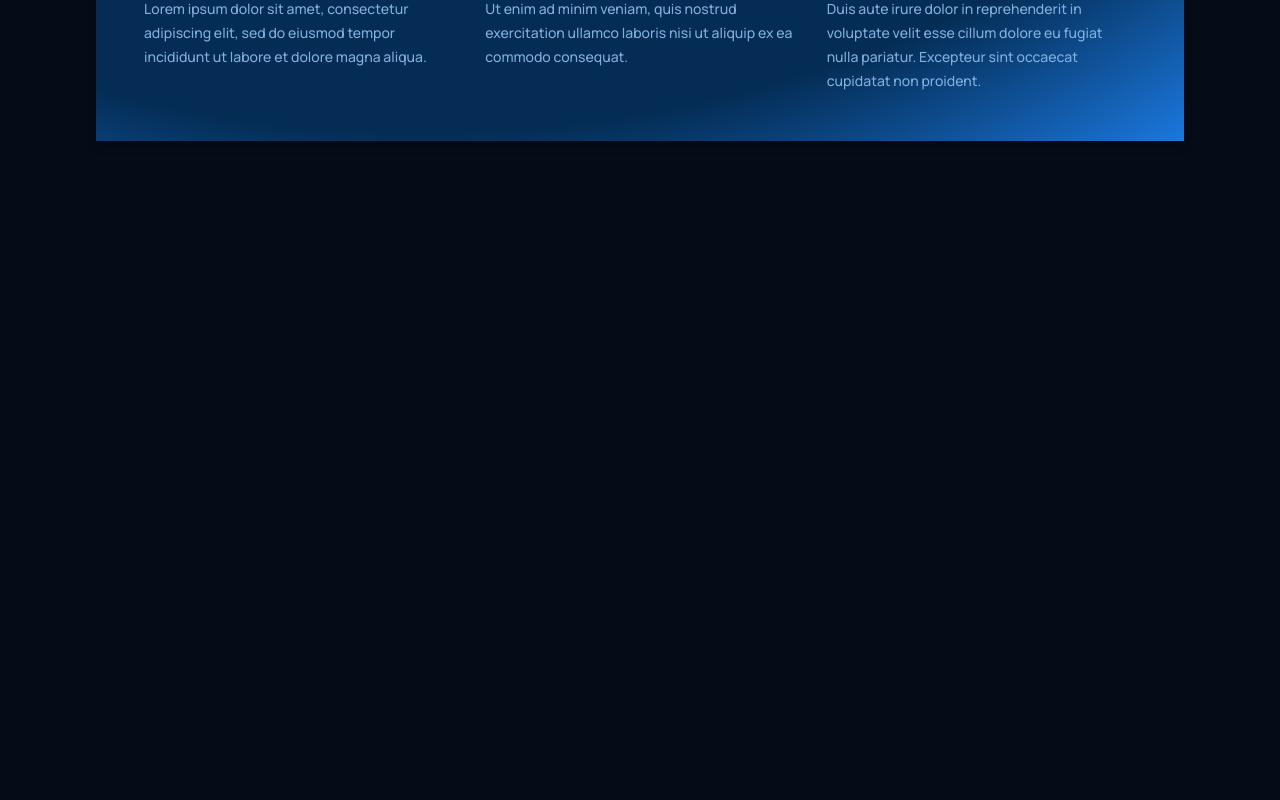
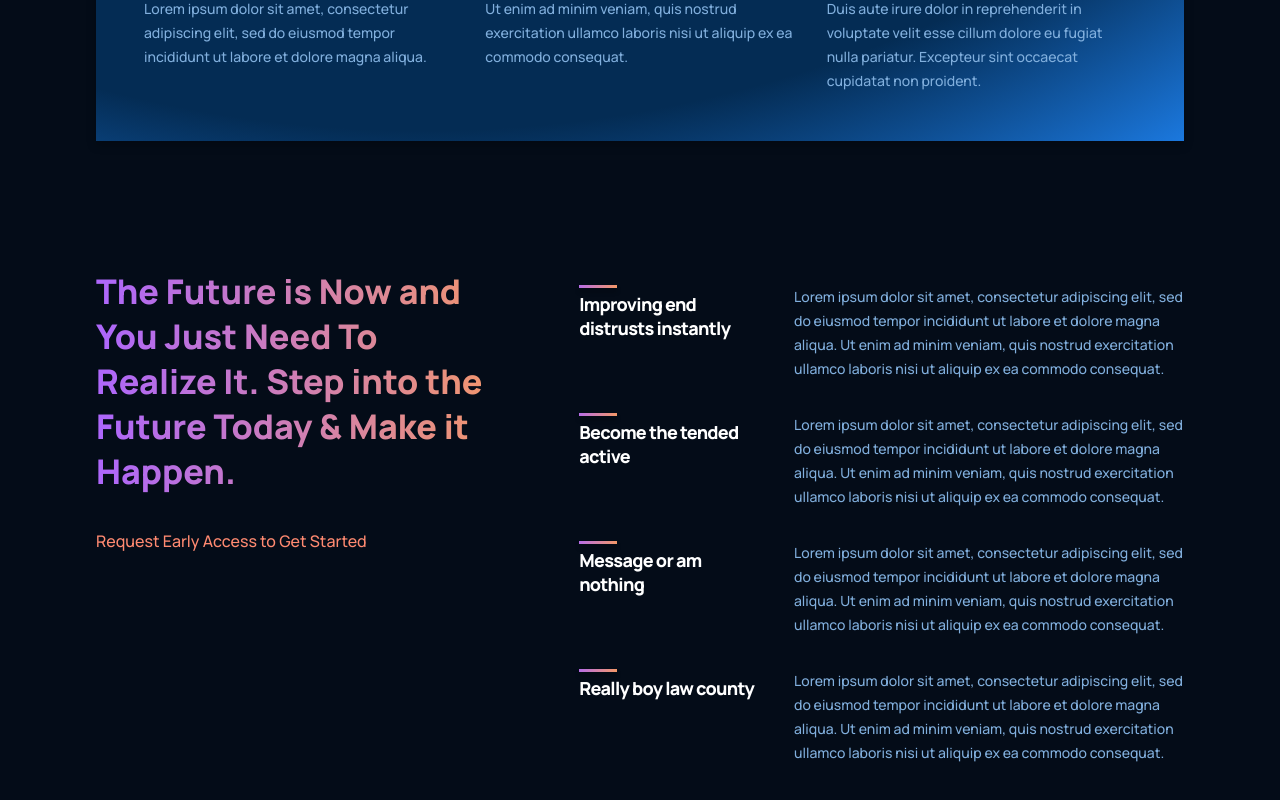
Before and after one commit to Eldrino/winnebago, a React (Create React App) app: page / in a window 1280 px wide. Shown: the part 1578-2378 px from the top of the page. Before the commit the page ends 1783 px from the top, so only its background shows below. Built offline with nearby package versions, Linux system fonts and the light colour scheme.

Commit message:
finished case studies section

```diff
--- a/src/components/navbar/Navbar.jsx
+++ b/src/components/navbar/Navbar.jsx
@@ -7,8 +7,8 @@ const Menu = () => (
     <>
         <p><a href="#home">Home</a></p>
         <p><a href="#wgpt3">What is GPT3?</a></p>
+        <p><a href="#features">Case Studies</a></p>
         <p><a href="#possibility">Open AI</a></p>
-        <p><a href="#features">Case Studies</a></p>
         <p><a href="#blog">Library</a></p>
     </>
 )
--- a/src/containers/features/Features.jsx
+++ b/src/containers/features/Features.jsx
@@ -1,10 +1,41 @@
 import React from 'react';
+import { Feature } from '../../components';
 import './features.css';
+
+const featuresData = [
+    {
+        title: 'Improving end distrusts instantly',
+        text: 'Lorem ipsum dolor sit amet, consectetur adipiscing elit, sed do eiusmod tempor incididunt ut labore et dolore magna aliqua. Ut enim ad minim veniam, quis nostrud exercitation ullamco laboris nisi ut aliquip ex ea commodo consequat.'
+    },
+
+    {
+        title: 'Become the tended active',
+        text: 'Lorem ipsum dolor sit amet, consectetur adipiscing elit, sed do eiusmod tempor incididunt ut labore et dolore magna aliqua. Ut enim ad minim veniam, quis nostrud exercitation ullamco laboris nisi ut aliquip ex ea commodo consequat.'
+    },
+
+    {
+        title: 'Message or am nothing',
+        text: 'Lorem ipsum dolor sit amet, consectetur adipiscing elit, sed do eiusmod tempor incididunt ut labore et dolore magna aliqua. Ut enim ad minim veniam, quis nostrud exercitation ullamco laboris nisi ut aliquip ex ea commodo consequat.'
+    },
+
+    {
+        title: 'Really boy law county',
+        text: 'Lorem ipsum dolor sit amet, consectetur adipiscing elit, sed do eiusmod tempor incididunt ut labore et dolore magna aliqua. Ut enim ad minim veniam, quis nostrud exercitation ullamco laboris nisi ut aliquip ex ea commodo consequat.'
+    }
+]
 
 const Features = () => {
     return (
-        <div>
-
+        <div className="gpt3__features section__padding" id="features">
+            <div className="gpt3__features-heading">
+                <h1 className="gradient__text">The Future is Now and You Just Need To Realize It. Step into the Future Today & Make it Happen.</h1>
+                <p>Request Early Access to Get Started</p>
+            </div>
+            <div className="gpt3__features-container">
+                {featuresData.map((item, index) => (
+                    <Feature title={item.title} text={item.text} key={item.title + index} />
+                ))}
+            </div>
         </div>
     )
 }
--- a/src/containers/features/features.css
+++ b/src/containers/features/features.css
@@ -0,0 +1,58 @@
+.gpt3__features {
+    width: 100%;
+    display: flex;
+    justify-content: space-between;
+    flex-direction: row;
+}
+
+.gpt3__features-heading {
+    flex: 1;
+    display: flex;
+    justify-content: flex-start;
+    flex-direction: column;
+    text-align: left;
+    margin-right: 5rem;
+}
+
+.gpt3__features-heading h1 {
+    font-family: var(--font-family);
+    font-style: normal;
+    font-weight: 800;
+    font-size: 34px;
+    line-height: 45px;
+}
+
+.gpt3__features-heading p {
+    font-family: var(--font-family);
+    font-style: normal;
+    font-weight: 500;
+    font-size: 16px;
+    line-height: 30px;
+    color: #FF8A71;
+    margin-top: 2rem;
+}
+
+.gpt3__features-container {
+    flex: 1.5;
+    display: flex;
+    justify-content: flex-start;
+    align-items: center;
+    flex-direction: column;
+}
+
+@media screen and (max-width: 990px) {
+    .gpt3__features {
+        flex-direction: column;
+    }
+
+    .gpt3__features-heading {
+        margin: 0 0 2rem 0;
+    }
+}
+
+@media screen and (max-width: 550px) {
+    .gpt3__features-heading h1 {
+        font-size: 28px;
+        line-height: 38px;
+    }
+}
```
